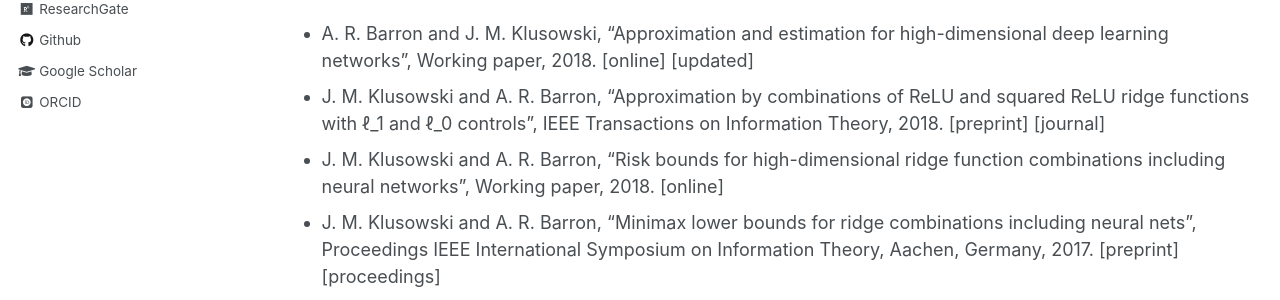
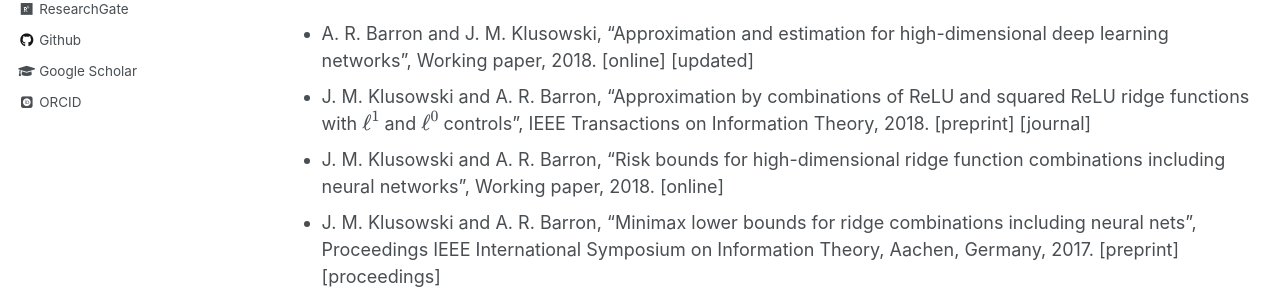
Before and after one commit to jasonklusowski/jasonklusowski.github.io, a Jekyll site: the page built from _pages/publications.md, in a window 1280 px wide and 900 px high. Shown: the part 384-684 px from the top of the window. Built offline with Jekyll 4.4.1, drawn with Linux system fonts in a browser that asks for light colours; some web fonts are replaced; formulas are drawn with MathJax 3.

Commit message:
Update publications.md

```diff
--- a/_pages/publications.md
+++ b/_pages/publications.md
@@ -15,7 +15,7 @@ You can also find my articles on my [Google Scholar profile](https://scholar.goo
 #### Neural networks
 
 * A. R. Barron and J. M. Klusowski, "Approximation and estimation for high-dimensional deep learning networks", Working paper, 2018. [online] [updated]
-* J. M. Klusowski and A. R. Barron, "Approximation by combinations of ReLU and squared ReLU ridge functions with ℓ_1 and ℓ_0 controls", IEEE Transactions on Information Theory, 2018. [preprint] [journal]
+* J. M. Klusowski and A. R. Barron, "Approximation by combinations of ReLU and squared ReLU ridge functions with $\ell^1$ and $\ell^0$ controls", IEEE Transactions on Information Theory, 2018. [preprint] [journal]
 * J. M. Klusowski and A. R. Barron, "Risk bounds for high-dimensional ridge function combinations including neural networks", Working paper, 2018. [online]
 * J. M. Klusowski and A. R. Barron, "Minimax lower bounds for ridge combinations including neural nets", Proceedings IEEE International Symposium on Information Theory, Aachen, Germany, 2017. [preprint] [proceedings]
 
```
